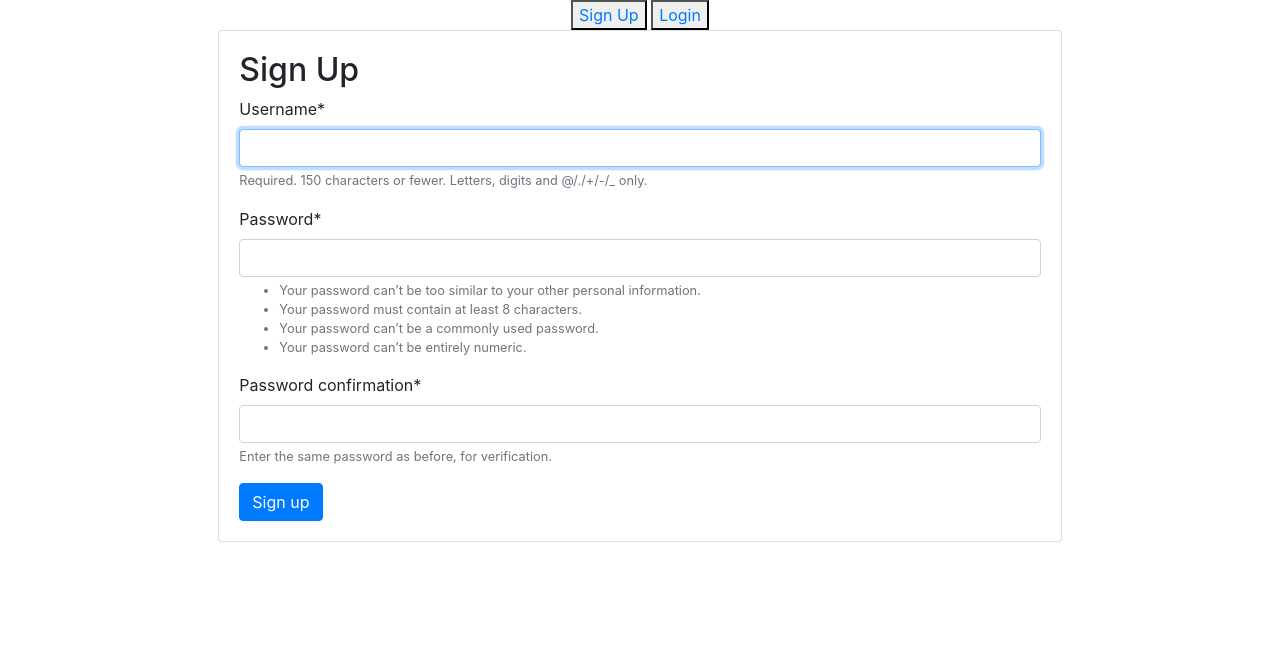
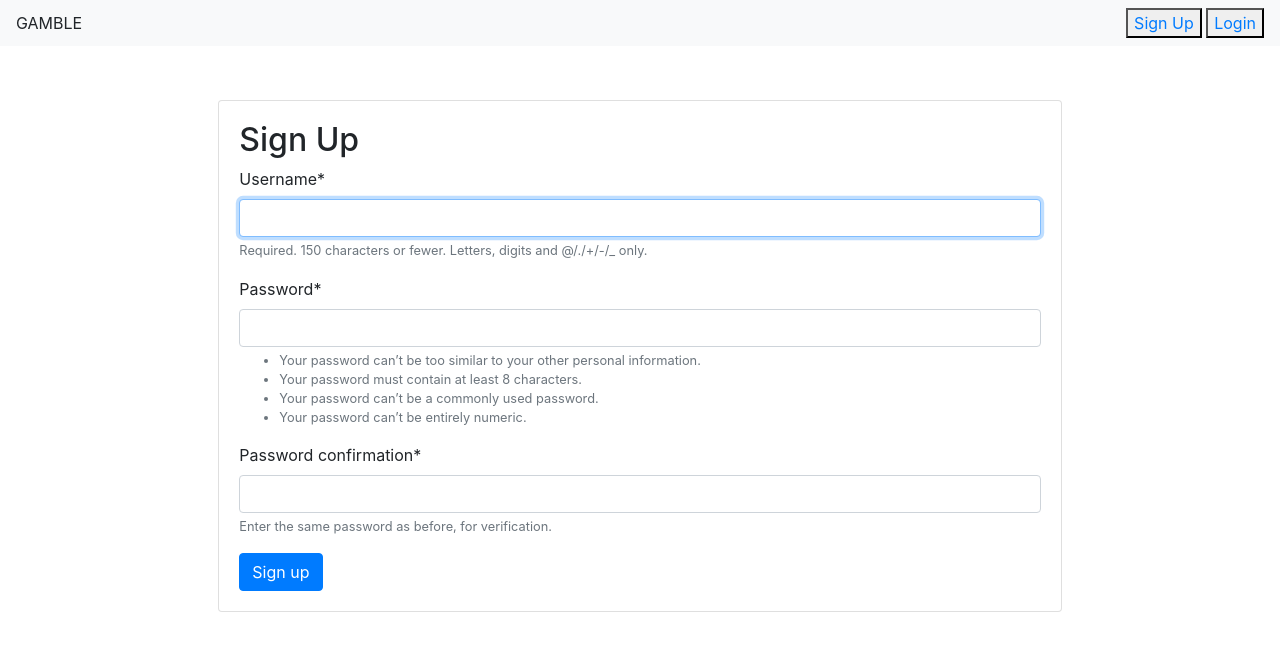
Before and after one commit to AbdoulayeFall/gamble, a Django app: page /signup/ in a window 1280 px wide. Shown: the top 651 px of the page. Run offline with Django 3.2, Linux system fonts and the light colour scheme; some libraries are stand-ins or nearby versions.

Commit message:
Utilisation de Boostrap sur les templates

```diff
--- a/templates/base.html
+++ b/templates/base.html
@@ -12,14 +12,37 @@
     </title>
   </head>
   <body>
-    <div style="text-align: center;">
-      {% if user.is_authenticated %}
-        <button type="button" class="bouton"><a href="/accounts/login/">Logout</a></button>
-      {% else %}
-        <button type="button" class="form_bouton"><a href="/signup/">Sign Up</button>
-        <button type="button" class="bouton"><a href="/accounts/login/">Login</a></button>
-      {% endif %}
-    </div>
+    <header>
+      {% block header %}
+        <nav class="app-navbar navbar navbar-expand-lg navbar-expand-md navbar-expand-sm fixed-top navbar-light bg-light" role="navigation">
+          <span class="d-none d-md-inline">GAMBLE</span>
+          <ul class="navbar-nav ml-auto">
+            {% if user.is_authenticated %}
+              <li class="nav-item dropdown">
+                <a class="nav-link dropdown-toggle" href="#" id="navbarDropdown" role="button" data-toggle="dropdown"
+                          aria-haspopup="true" aria-expanded="false">
+                    <i class="fas fa-user fa-lg"></i>
+                    <span>{{ user.username }}</span>
+                </a>
+                <div class="dropdown-menu dropdown-menu-right" aria-labelledby="navbarDropdown">
+                  <a class="dropdown-item" href="{% url 'logout' %}">
+                    <i class="fas fa-sign-out-alt"></i>
+                    Logout
+                  </a>
+                  <div class="dropdown-divider"></div>
+                </div>
+              </li>
+            {% else %}
+              <li class="nav-item">
+                <button type="button" class="form_bouton"><a href="/signup/">Sign Up</button>
+                <button type="button" class="bouton"><a href="/accounts/login/">Login</a></button>
+              </li>
+            {% endif %}
+
+          </ul>
+        </nav>
+      {%endblock header%}
+    </header>
     <div>
       {% block content %}
 
--- a/templates/registration/login.html
+++ b/templates/registration/login.html
@@ -3,7 +3,7 @@
 {% load crispy_forms_tags %}
 
 {% block content %}
-  <div class="row justify-content-center">
+  <div class="row justify-content-center" style="margin-top: 100px">
     <div class="col-6">
       <div class="card">
         <div class="card-body">
--- a/templates/registration/signup.html
+++ b/templates/registration/signup.html
@@ -3,7 +3,7 @@
 {% load crispy_forms_tags %}
 
 {% block content %}
-  <div class="row justify-content-center">
+  <div class="row justify-content-center " style="margin-top: 100px">
     <div class="col-8">
       <div class="card">
         <div class="card-body">
```
